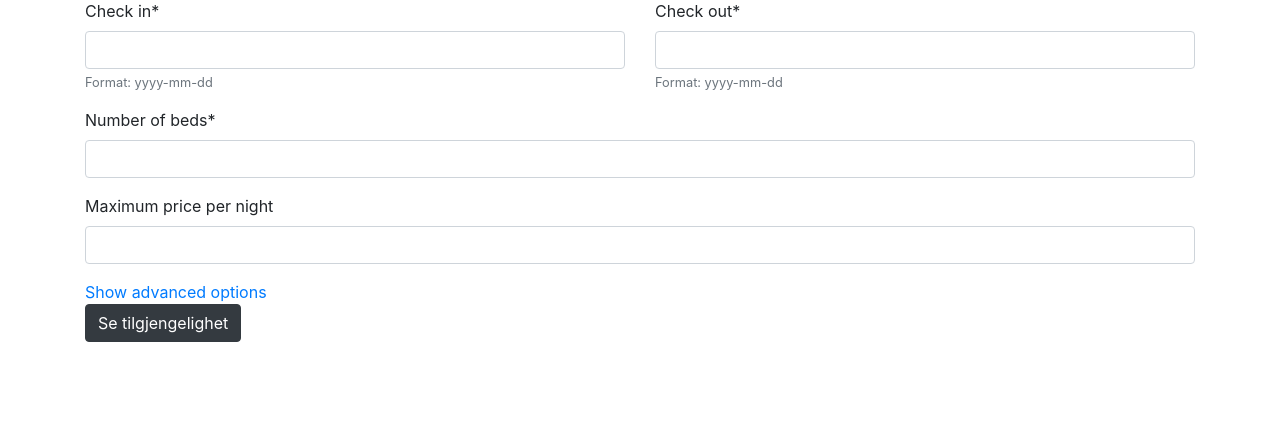
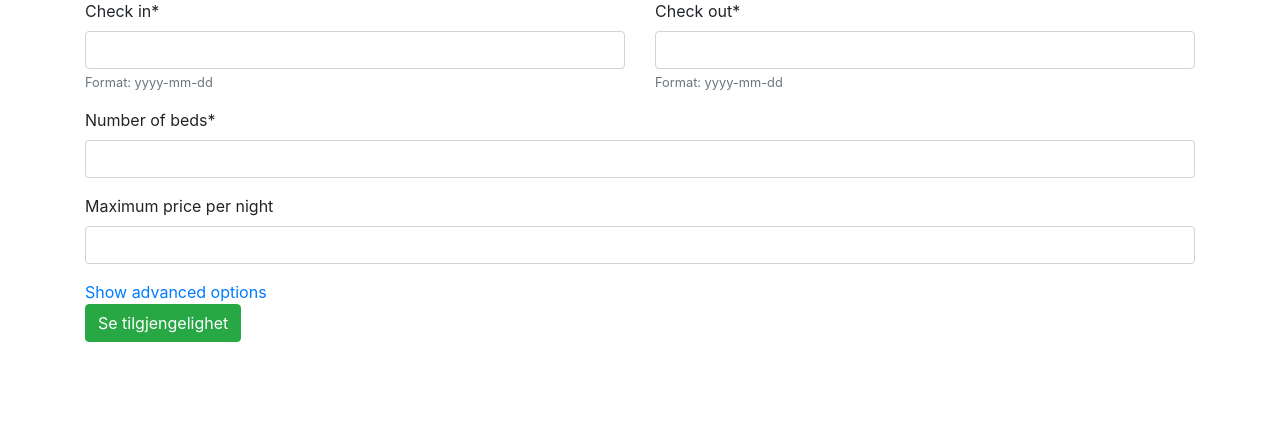
Before and after one commit to JulieHM/hotell_booking, a Django app: page /booking/room/ in a window 1280 px wide. Shown: the part 505-935 px from the top of the page. Run offline with Django 3.2, Linux system fonts and the light colour scheme; some libraries are stand-ins or nearby versions.

Commit message:
remove unused files

```diff
--- a/fancyhotel/booking/templates/booking/room.html
+++ b/fancyhotel/booking/templates/booking/room.html
@@ -25,12 +25,13 @@
                 <div class="card-body">
                   <h3 class="card-title" style="font-family: 'Times New Roman', Times, serif">Rom {{ room.roomNumber }}</h3>
                   <p class="card-text">Antall sengeplasser: {{ room.numberOfBeds }}</p>
-                  <p class="card-text">Pris per natt: {{ room.pricePrNight }}</p>
+                  <!-- <p class="card-text">Pris per natt: {{ room.pricePrNight }}</p> -->
 
                   <p class="card-text"><i>Generell informasjon om rommet</i></p>
                   <form action="booking" method="GET">
                     {% csrf_token %}
-                    <button type="submit" class="btn btn-dark">Book rom {{ room.roomNumber }}</button>
+                    <button type="submit" class="btn btn-primary">Book rom {{ room.roomNumber }}</button>
+                    <!-- <button type="submit" class="btn btn-dark">Book rom {{ room.roomNumber }}</button> -->
                   </form>
 
                 </div>
--- a/fancyhotel/booking/templates/booking/search.html
+++ b/fancyhotel/booking/templates/booking/search.html
@@ -93,7 +93,7 @@
 
             <br>
             <!--<input type="submit" value="Submit">  -->
-            <button id="bestillingsknapp" type="submit" class="btn btn-dark">Se tilgjengelighet</button>
+            <button type="submit" class="btn btn-success">Se tilgjengelighet</button>
         </form>
         <br><br>
     </div>
--- a/package.json
+++ /dev/null
@@ -1,5 +0,0 @@
-{
-  "dependencies": {
-    "jquery": "^3.4.1"
-  }
-}
```
Also changed, not shown: fancyhotel/booking/static/img/bathroom.jpeg (deleted), fancyhotel/booking/static/img/chairstables.jpeg (deleted), fancyhotel/booking/static/img/detail.jpeg (deleted), fancyhotel/booking/static/img/duvet.jpeg (deleted), fancyhotel/booking/static/img/hotellroom.jpeg (deleted), fancyhotel/booking/static/img/sink.jpeg (deleted), fancyhotel/booking/static/img/sofa.jpeg (deleted), package-lock.json (deleted), 1 other file.
